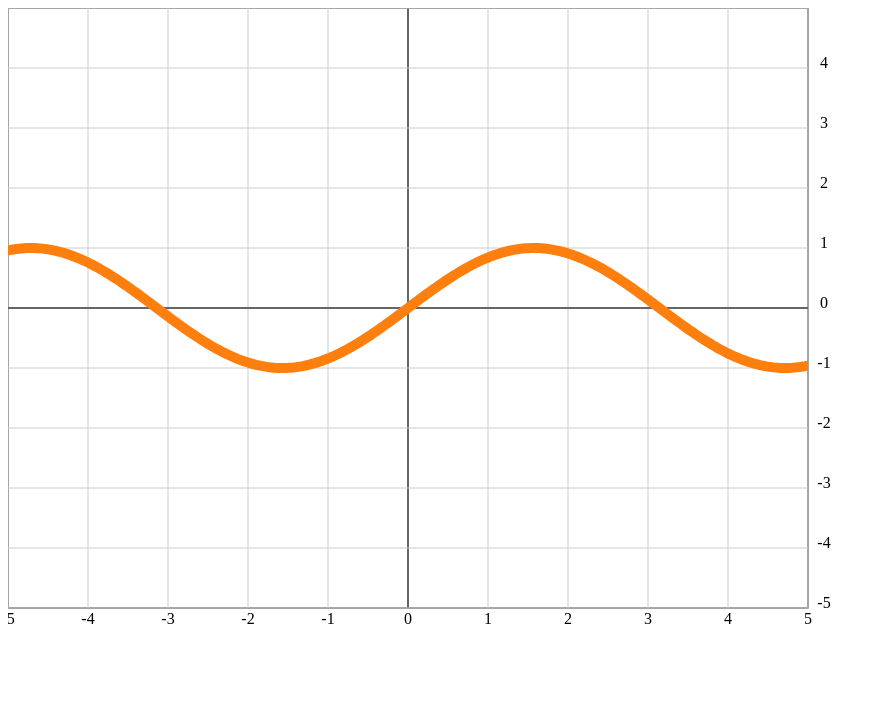
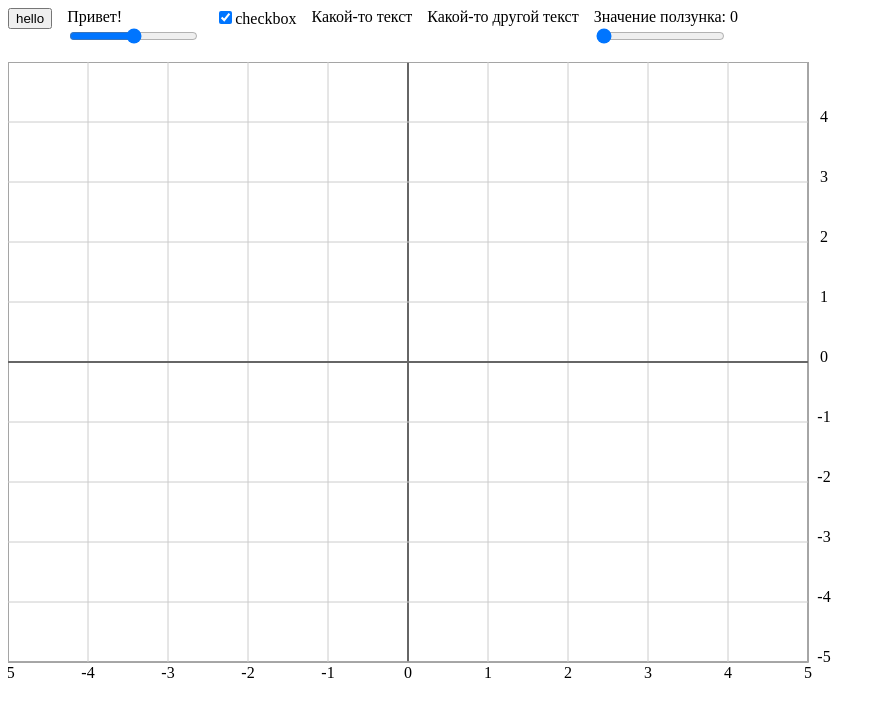
Before and after one commit to cherurg/PlotSkeleton, a plain HTML site: page index.html in a window 1280 px wide. Shown: the whole page, without its empty margins (0-885 px from the left). Drawn offline with Linux system fonts and the light colour scheme.

Commit message:
Фиксы controlskeleton

```diff
--- a/ControlSkeleton.js
+++ b/ControlSkeleton.js
@@ -9,6 +9,7 @@ app.Controls = function (id) {
 
 app.Controls.prototype.addButton = function (callback, text) {
     var button = document.createElement("button");
+    button.setAttribute("class", "control");
     button.innerHTML = text;
     button.addEventListener("click", callback);
     var div = document.createElement("div");
@@ -20,6 +21,14 @@ app.Controls.prototype.addButton = function (callback, text) {
         number: this.buttonsNumber++,
         button: div
     });
+};
+
+app.Controls.prototype.addText = function (text) {
+    var textEl = document.createElement("span");
+    textEl.innerHTML = text;
+    textEl.setAttribute("class", "control");
+
+    this.elem.appendChild(textEl);
 };
 
 app.Controls.prototype._initInput = function () {
@@ -49,20 +58,25 @@ app.Controls.prototype.addCheckbox = function (oncheckedCb, onuncheckedCb, isChe
 
     checkbox.addEventListener("change", callback);
 
-    this.elem.appendChild(checkbox);
-
-    var p = document.createElement("p");
+    var p = document.createElement("span");
     p.innerHTML = text;
 
-    this.elem.appendChild(p);
+    var div = document.createElement("div");
+    div.setAttribute("class", "control");
+    div.appendChild(checkbox);
+    div.appendChild(p);
+
+    this.elem.appendChild(div);
 };
 
 app.Controls.prototype.addRange = function (callback, text, left, right, step, value) {
     var div = document.createElement("div"),
-        t = document.createElement("p"),
+        t = document.createElement("span"),
         range = document.createElement("input");
+    div.setAttribute("class", "control");
     t.innerHTML = text;
     div.appendChild(t);
+    div.appendChild(document.createElement("br"));
 
     range.setAttribute("type", "range");
     range.setAttribute("min", left);
@@ -83,5 +97,9 @@ app.Controls.prototype.addRange = function (callback, text, left, right, step, v
         range: div
     });
 
-    return div;
+    return {
+        setText: function (text) {
+            t.innerHTML = text;
+        }
+    }
 };
--- a/series.js
+++ b/series.js
@@ -115,24 +115,42 @@
 
         controls.addRange(function (value) {
             plot.removeFunc(func);
-            func = plot.addFunc(function(x) {
-                return Math.sin(x)*value;
+            func = plot.addFunc(function (x) {
+                return Math.sin(x) * value;
             });
         }, "Ползунок:", 0, 10, 0.01, 1);
     }
 
     function test9() {
-        var func = plot.addFunc(Math.sin, -10, 10, { color: 1, width: 10 });
+        var func = plot.addFunc(function (x) {
+            return 3;
+        }, 1, 2, { color: 1, width: 1 });
+        var graphArea = plot.addGraphArea(func, 1, 2, "x");
+    }
+
+    function test10() {
+        var controls = new app.Controls("controls");
+
+        controls.addButton(function () {}, "hello");
+        controls.addRange(function () {}, "Привет!", 10, 12, 0.1, 11);
+        controls.addCheckbox(function () {}, function () {}, true, "checkbox");
+        controls.addText("Какой-то текст");
+        controls.addText("Какой-то другой текст");
+
+        var smartControl = controls.addRange(function (value) {
+            smartControl.setText("Значение ползунка: " + value);
+        }, "Значение ползунка: 0", 0, 10, 1, 0);
     }
 
     //test1();
     //test2();
     //test3();
-   // test4();
+    //test4();
     //test5();
     //test6();
-   // test7();
+    //test7();
     //test8();
-    test9();
+    //test9();
+    test10();
 
 })("graph", "new_graph");
--- a/style.css
+++ b/style.css
@@ -7,3 +7,8 @@ svg g text {
 
     -webkit-user-select: none;
 }
+
+.control {
+    float: left;
+    margin-right: 15px;
+}
```
Also changed, not shown: index.html (+1 -0 lines).
